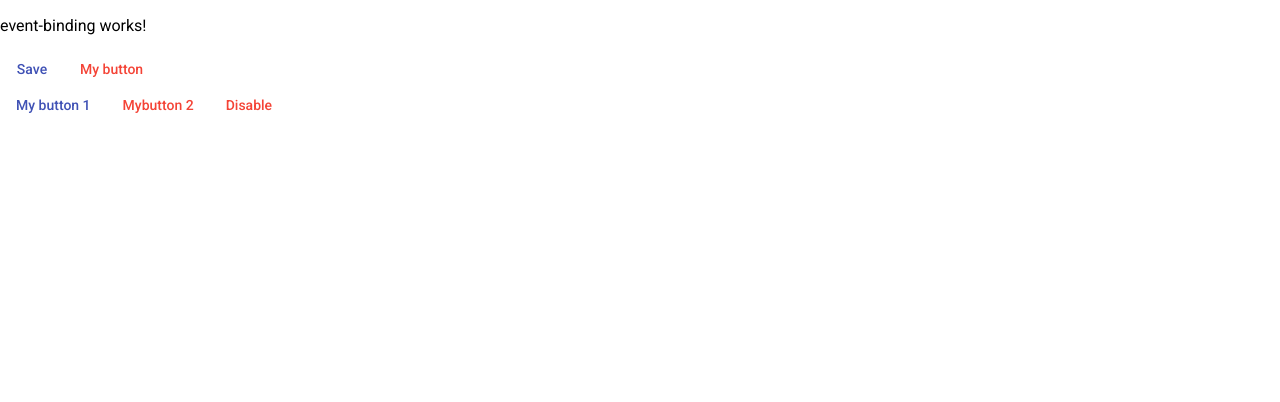
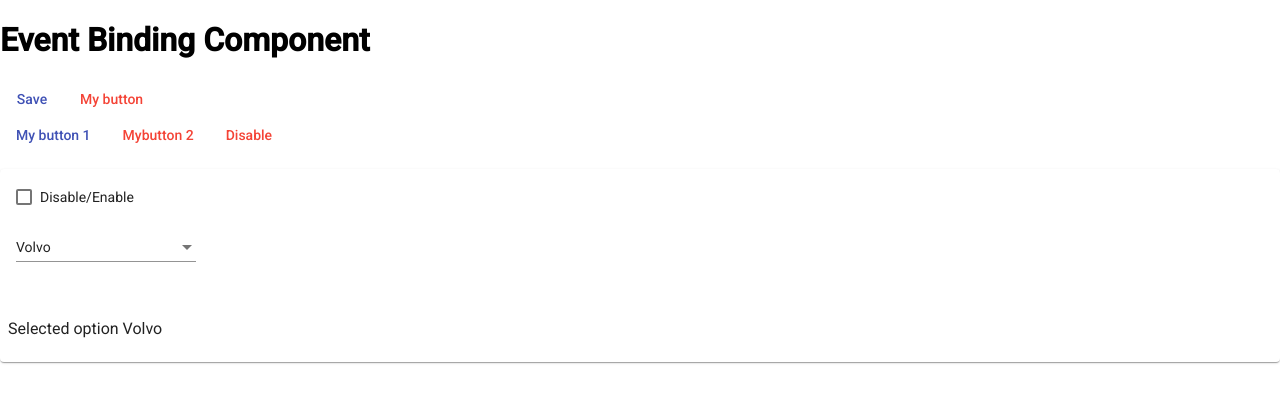
Before and after one commit to mspdl/study--udemy-angular7, an Angular app in the folder myapp/: page / in a window 1280 px wide. Shown: the top 402 px of the page. Built offline with nearby package versions, Linux system fonts and the light colour scheme.

Commit message:
Event Binding com parâmetros

```diff
--- a/myapp/src/app/event-binding/event-binding.component.html
+++ b/myapp/src/app/event-binding/event-binding.component.html
@@ -1,12 +1,9 @@
-<p>event-binding works!</p>
+<h1>Event Binding Component</h1>
 
 <section>
   <button mat-button color="primary" (click)="save()">Save</button>
   <button mat-button color="warn" (click)="increment()">{{buttonName}}</button>
-  <mat-progress-spinner
-    [ngStyle]="{'display':showFirstSpinner}"
-    color="primary"
-    mode="determinate"
+  <mat-progress-spinner [ngStyle]="{'display':showFirstSpinner}" color="primary" mode="determinate"
     [value]="spinnerValue">
   </mat-progress-spinner>
 </section>
@@ -22,3 +19,33 @@
     value="0">
   </mat-progress-spinner>
 </section>
+
+<section>
+  <p>
+    <mat-card>
+      <mat-card-content>
+        <p>
+          <mat-checkbox color="warn" (change)="cbChange($event)">Disable/Enable</mat-checkbox>
+        </p>
+        <mat-form-field>
+          <mat-select
+            (selectionChange)="carSelectionChange($event)"
+            [disabled]="selectDisabled"
+            matNativeControl
+            [value]="selectedOption"
+            required>
+            <mat-option value="Volvo">Volvo</mat-option>
+            <mat-option value="Renault">Renault</mat-option>
+            <mat-option value="Mercedes">Mercedes</mat-option>
+            <mat-option value="Audi">Audi</mat-option>
+            <mat-option value="Fiat">Fiat</mat-option>
+            <mat-option value="Ford">Ford</mat-option>
+          </mat-select>
+        </mat-form-field>
+      </mat-card-content>
+      <mat-card-actions>
+        <p>Selected option {{selectedOption}}</p>
+      </mat-card-actions>
+    </mat-card>
+  </p>
+</section>
--- a/myapp/src/app/event-binding/event-binding.component.ts
+++ b/myapp/src/app/event-binding/event-binding.component.ts
@@ -1,5 +1,7 @@
 import { Component, OnInit } from '@angular/core';
+import { MatCheckboxChange } from '@angular/material/checkbox';
 import { ProgressSpinnerMode } from '@angular/material/progress-spinner';
+import { MatSelectChange } from '@angular/material/select';
 
 @Component({
   selector: 'myapp-event-binding',
@@ -14,10 +16,12 @@ export class EventBindingComponent implements OnInit {
   buttonName = "My button"
   i = 0
   spinnerValue = 0
-  spinnerMode: ProgressSpinnerMode = 'determinate';
+  spinnerMode: ProgressSpinnerMode = 'determinate'
   btnEnable = true
-  showFirstSpinner = "none";
-  showSecondSpinner = "none";
+  showFirstSpinner = "none"
+  showSecondSpinner = "none"
+  selectDisabled = false
+  selectedOption = 'Volvo'
 
   constructor() { }
 
@@ -50,4 +54,12 @@ export class EventBindingComponent implements OnInit {
     }, 3000);
   }
 
+  cbChange(event: MatCheckboxChange ){
+    this.selectDisabled = event.checked
+  }
+
+  carSelectionChange(event: MatSelectChange ){
+    this.selectedOption = event.value
+  }
+
 }
```
Also changed, not shown: myapp/src/app/app.module.ts (+9 -5 lines).
